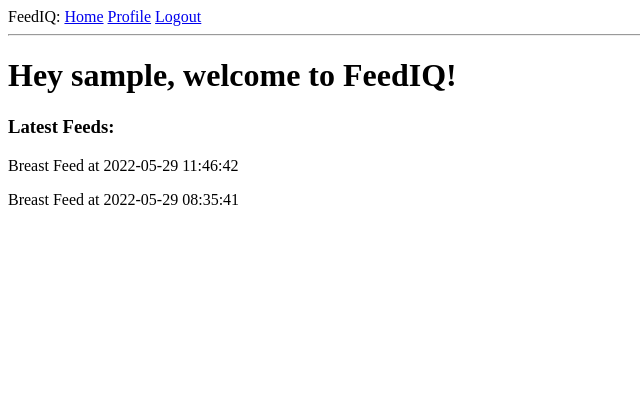
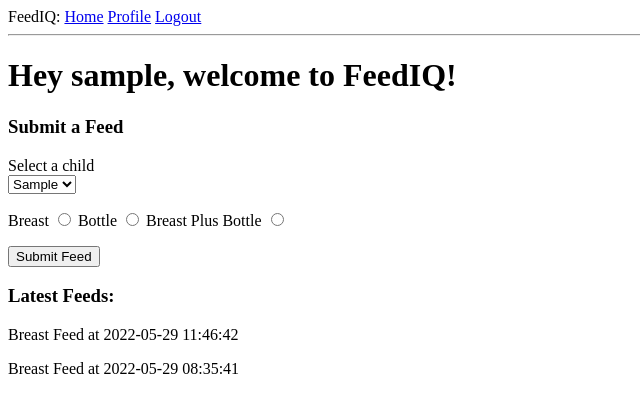
Before and after one commit to scottunderwoodomg/feed-iq, a Flask app: page / in a window 1280 px wide. Shown: the top 413 px of the page, without its empty margins (0-640 px from the left). Run offline with Flask 2, Linux system fonts and the light colour scheme; a user stored in the database is signed in; tables that the repository leaves empty hold one stand-in row (values such as "Sample post").

Commit message:
ability to submit a feed for specific child

```diff
--- a/app/forms.py
+++ b/app/forms.py
@@ -1,16 +1,19 @@
+# from random import choices
 from flask_wtf import FlaskForm
+from wtforms import BooleanField
+from wtforms import PasswordField
+from wtforms import RadioField
+from wtforms import SelectField
 from wtforms import StringField
-from wtforms import PasswordField
-from wtforms import BooleanField
 
 from wtforms import SubmitField
-from wtforms.validators import ValidationError
 from wtforms.validators import DataRequired
 from wtforms.validators import Email
 from wtforms.validators import EqualTo
+from wtforms.validators import ValidationError
+from app.models import Child
+from app.models import Family
 from app.models import User
-from app.models import Family
-from app.models import Child
 from flask_login import current_user
 
 
@@ -62,3 +65,19 @@
             raise ValidationError(
                 "A child with this name has already been added to your family."
             )
+
+
+class LogFeedForm(FlaskForm):
+    selected_child = SelectField(
+        "Select a child", coerce=int, validators=[DataRequired()]
+    )
+    feed_type = RadioField(
+        "Type of feed",
+        choices=[
+            ("breast", "Breast"),
+            ("bottle", "Bottle"),
+            ("breast_plus_bottle", "Breast Plus Bottle"),
+        ],
+        validators=[DataRequired()],
+    )
+    submit = SubmitField("Submit Feed")
--- a/app/routes.py
+++ b/app/routes.py
@@ -14,8 +14,10 @@
 from app.forms import RegistrationForm
 from app.forms import CreateFamilyForm
 from app.forms import AddChildForm
+from app.forms import LogFeedForm
 from app.models import Child
 from app.models import Family
+from app.models import Feed
 from app.models import User
 
 from datetime import datetime
@@ -23,11 +25,30 @@
 from werkzeug.urls import url_parse
 
 
-@app.route("/")
-@app.route("/index")
+@app.route("/", methods=["GET", "POST"])
+@app.route("/index", methods=["GET", "POST"])
 @login_required
 def index():
     # user = {"username": "Scott"} <- Can remove this stand in
+    user_children = Child.query.filter_by(
+        family_id=Family.query.filter_by(user_id=current_user.get_id()).first().id
+    ).all()
+
+    if user_children is not None:
+        log_feed_form = LogFeedForm()
+        log_feed_form.selected_child.choices = [
+            (c.id, c.child_first_name) for c in user_children
+        ]
+        if log_feed_form.validate_on_submit():
+            feed = Feed(
+                feed_type=log_feed_form.feed_type.data,
+                child_id=log_feed_form.selected_child.data,
+            )
+            db.session.add(feed)
+            db.session.commit()
+            flash("Feed submitted!")
+            return redirect(url_for("index"))
+
     feeds = [
         {
             "child": "Charlie",
@@ -40,7 +61,13 @@
             "feed_type": "Breast",
         },
     ]
-    return render_template("index.html", title="Home", feeds=feeds)
+    return render_template(
+        "index.html",
+        title="Home",
+        feeds=feeds,
+        user_children=user_children,
+        log_feed_form=log_feed_form,
+    )
 
 
 @app.route("/login", methods=["GET", "POST"])
--- a/app/templates/index.html
+++ b/app/templates/index.html
@@ -3,6 +3,29 @@
 
 {% block content %}
 <h1>Hey {{ current_user.username }}, welcome to FeedIQ!</h1>
+{% if user_children != None %}
+<h3>Submit a Feed</h3>
+<form action="" method="post">
+    {{ log_feed_form.hidden_tag() }}
+    <p>
+        {{ log_feed_form.selected_child.label }}<br>
+        {{ log_feed_form.selected_child(size=1) }}
+        {% for error in log_feed_form.selected_child.errors %}
+        <span style="color: red;">[{{ error }}]</span>
+        {% endfor %}
+    </p>
+    {% for subfield in log_feed_form.feed_type %}
+    <tr>
+        <td>{{ subfield.label }}</td>
+        <td>{{ subfield }}</td>
+    </tr>
+    {% endfor %}
+    {% for error in log_feed_form.feed_type.errors %}
+    <span style="color: red;">[{{ error }}]</span>
+    {% endfor %}
+    <p>{{ log_feed_form.submit() }}</p>
+</form>
+{% endif %}
 <h3>Latest Feeds:</h3>
 {% for feed in feeds %}
 <div>
```
Also changed, not shown: app.db.
